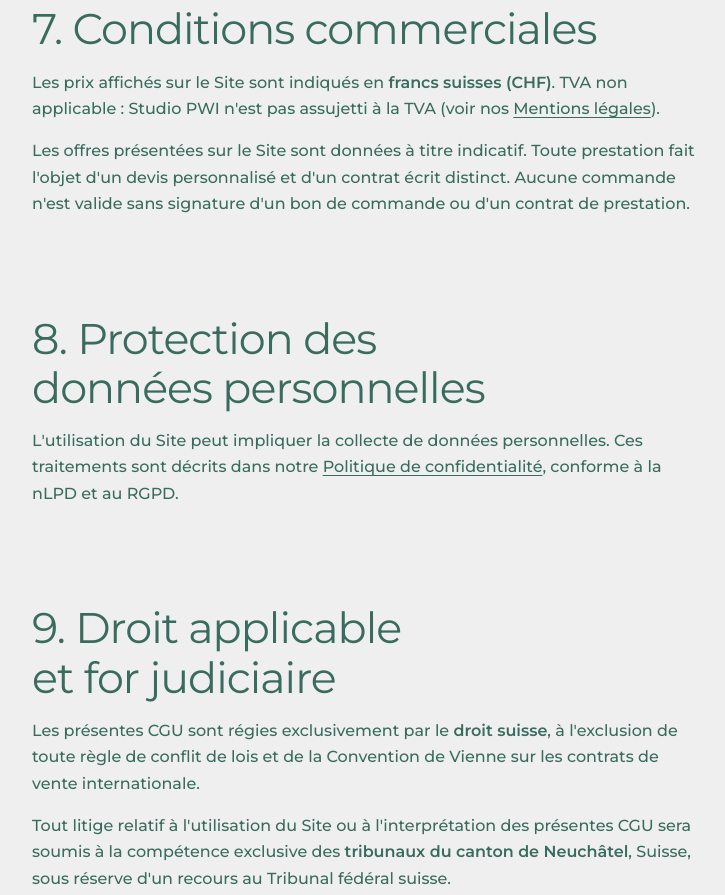
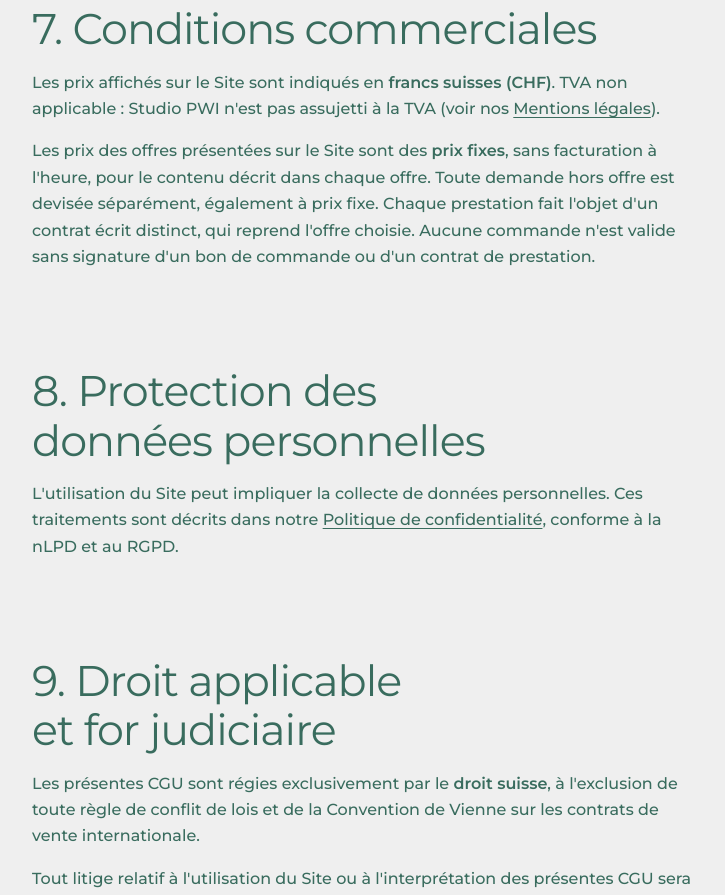
Before and after one commit to xmrgoat/studiopwi, a Next.js app: page /conditions-generales in a window 1280 px wide. Shown: the part 3320-4215 px from the top of the page, without its empty margins (272-997 px from the left). Built offline with nearby package versions, Linux system fonts and the light colour scheme; no server answers.

Commit message:
legal(cgu): align the price wording with the site's fixed prices
The CGU called the offers indicative and required a personalised quote,
while the site states fixed prices without hourly billing. Out-of-package
requests stay quoted separately, at a fixed price, as on the services page.

```diff
--- a/src/app/conditions-generales/page.tsx
+++ b/src/app/conditions-generales/page.tsx
@@ -144,10 +144,12 @@ export default function TermsPage() {
         <a href="/mentions-legales">Mentions légales</a>).
       </p>
       <p>
-        Les offres présentées sur le Site sont données à titre indicatif. Toute
-        prestation fait l&apos;objet d&apos;un devis personnalisé et d&apos;un contrat écrit
-        distinct. Aucune commande n&apos;est valide sans signature d&apos;un bon de
-        commande ou d&apos;un contrat de prestation.
+        Les prix des offres présentées sur le Site sont des{" "}
+        <strong>prix fixes</strong>, sans facturation à l&apos;heure, pour le contenu
+        décrit dans chaque offre. Toute demande hors offre est devisée séparément,
+        également à prix fixe. Chaque prestation fait l&apos;objet d&apos;un contrat écrit
+        distinct, qui reprend l&apos;offre choisie. Aucune commande n&apos;est valide sans
+        signature d&apos;un bon de commande ou d&apos;un contrat de prestation.
       </p>
 
       <h2>8. Protection des données personnelles</h2>
```
